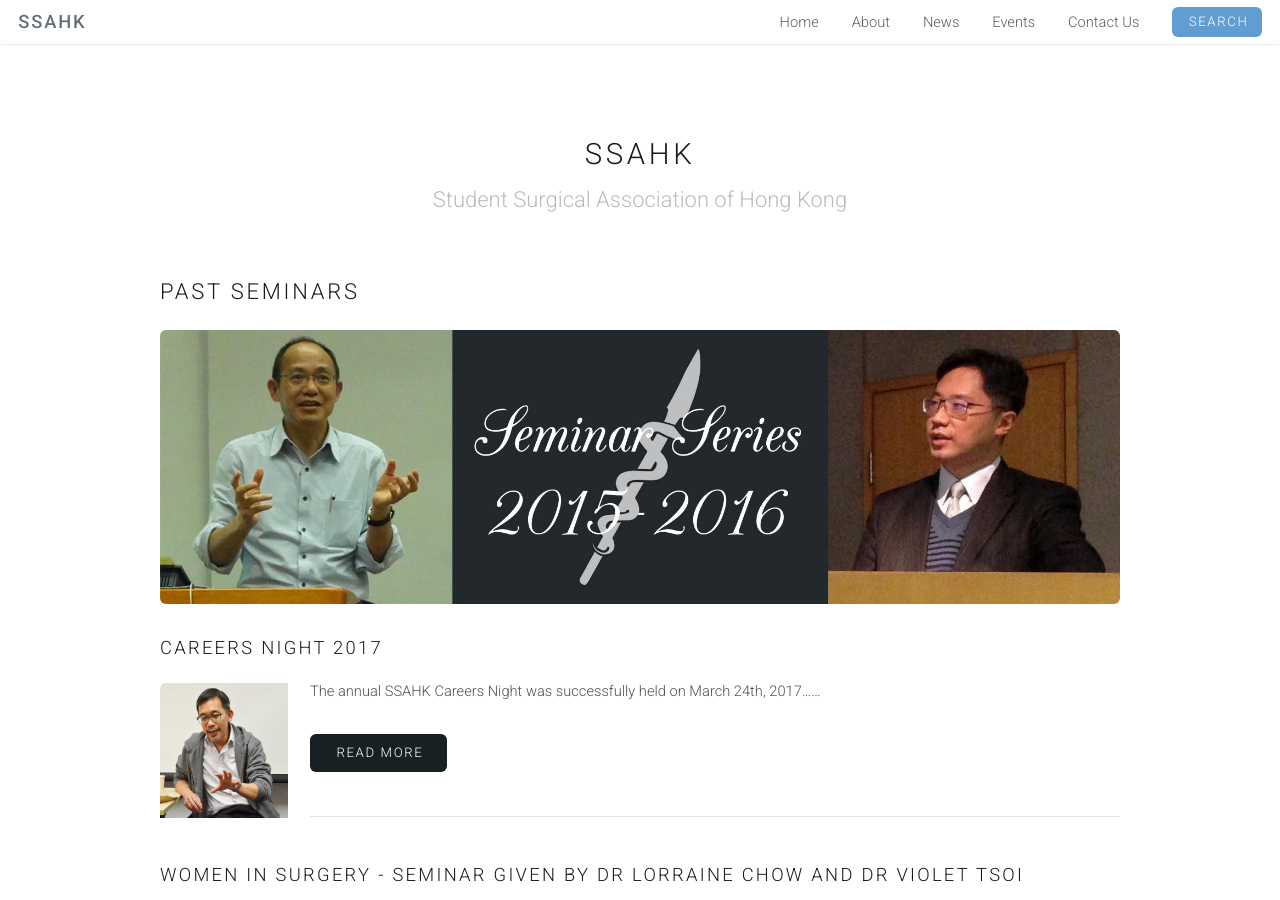
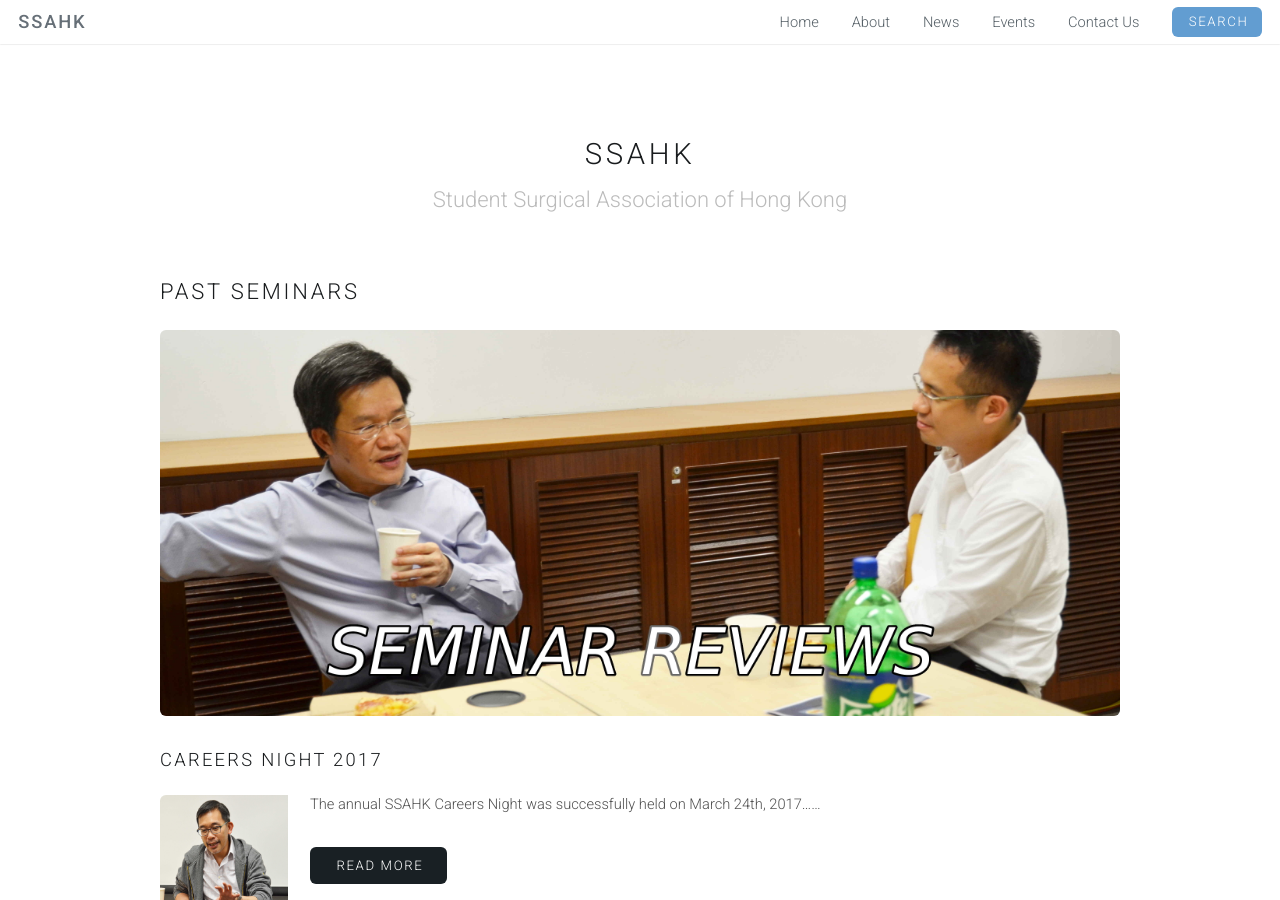
Before and after one commit to SSAHK/ssahk.github.io, a Jekyll site: the page built from seminars/index.html, in a window 1280 px wide and 900 px high. Built offline with Jekyll 4.4.1, drawn with Linux system fonts in a browser that asks for light colours.

Commit message:
seminar review

```diff
--- a/_posts/2017-4-3-careersnight2017-review.html
+++ b/_posts/2017-4-3-careersnight2017-review.html
@@ -8,4 +8,4 @@
 ---
 
 <P>On Friday, March 24th, we hosted our first careers night of the year at the Prince of Wales Hospital. For the event, we were pleased to invite Dr Simon Wong, an upper GI and metabolic surgeon and Dr Simon Hou, a urologist to share their experiences and knowledge of surgery. Helping themselves to pizza and soda, a group of medical students from both clinical and pre-clinical years, discussed a number of topics with our guests. This included details regarding posts in basic and higher surgical training programs, choosing the right hospital for surgical training, choosing a specialty, surgery vs academia and many more questions. It was an insightful evening for everyone, providing exposure to medical students on surgery or for the more committed, reinforcing their passions in entering this rewarding discipline.</p><P>Once again, SSAHK would like to thank Dr Wong and Dr Hou for their insightful contributions. For those who missed the event or were unable to attend due to other commitments, don't hesitate to join us for our second careers night to be held in HKU after the summer.</p>
-<P><i>Click <a href="https://www.facebook.com/permalink.php?story_fbid=658362814372548&id=255010581374442">here</a> to view the photos from this workshop!</i></P>
+<P><i>Click <a href="https://www.facebook.com/permalink.php?story_fbid=658362814372548&id=255010581374442">here</a> to view the photos from this event!</i></P>
--- a/seminars/index.html
+++ b/seminars/index.html
@@ -2,7 +2,7 @@
 layout: ion_page
 title: Past Seminars
 permalink: /seminars/
-feature-img: /seminarseries2016v1.jpg
+feature-img: /seminarreviews.jpg
 ---
 
 {% for post in site.posts %}
```
Also changed, not shown: img/seminarreviews.jpg (added).
